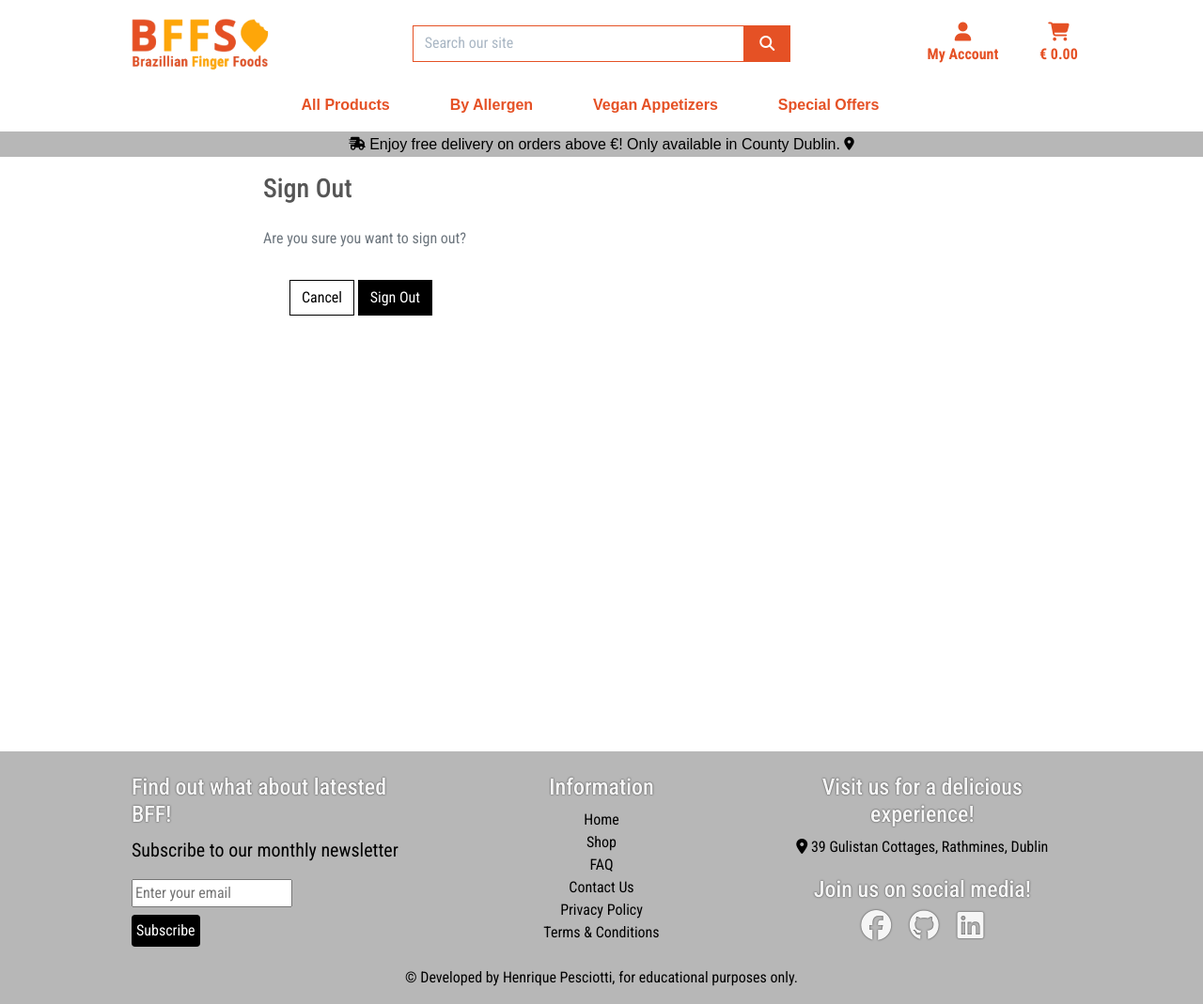
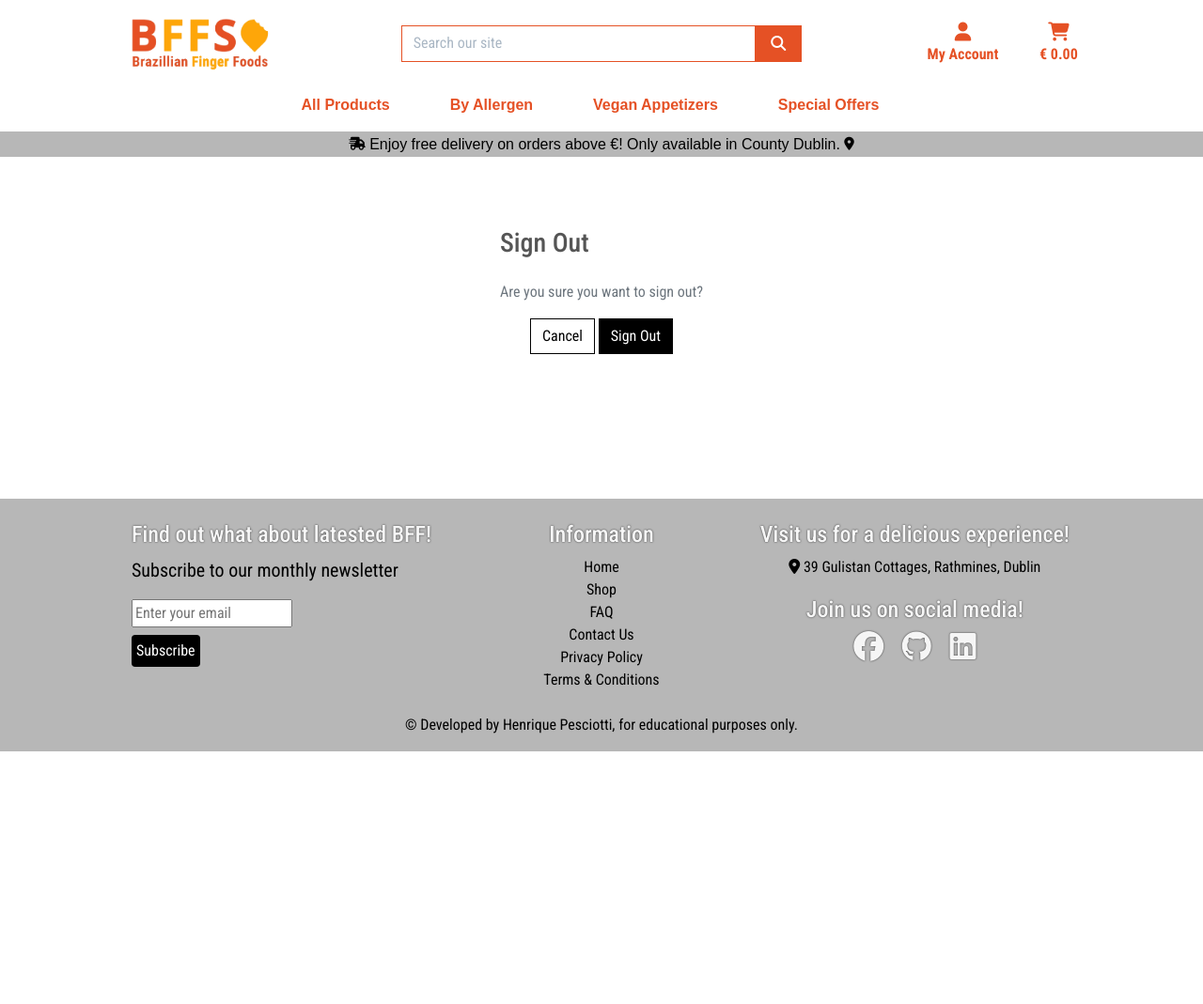
Before and after one commit to hpesciotti/bffs-brazilian-finger-foods, a Django app: page /accounts/logout/ in a window 1280 px wide. Shown: the whole page at 94% size. After the commit the page ends 800 px from the top, so only its background shows below. Run offline with Django 5.2, Linux system fonts and the light colour scheme; the visitor is signed in with stand-in values (Sample User, id 1); some libraries are stand-ins or nearby versions.

Commit message:
style: add major adjustments to grid classes in base.html and all auth pages

```diff
--- a/static/css/base.css
+++ b/static/css/base.css
@@ -14,6 +14,11 @@ body {
     justify-content: center;
     height: 1.5rem;
     width: 1.5rem;
+}
+
+.row {
+    --bs-gutter-x: 0;
+    --bs-gutter-y: 0;
 }
 
 .logo {
@@ -181,10 +186,6 @@ input[name='q']::placeholder {
 }
 
 /* Footer */
-footer {
-    overflow: hidden;
-}
-
 .text-white-footer {
     color: #fafafafa;
     text-shadow:  0 0 2px rgba(0, 0, 0, 0.8);
@@ -384,7 +385,6 @@ footer a:hover {
 
     .carousel-item img {
         object-fit: contain!important;
-        max-height: 600px!important;
     }
 }
 
@@ -398,7 +398,7 @@ footer a:hover {
     }
 
     .header-container {
-        padding-top: 164px;
+        padding-top: 84px;
     }
 
     .carousel-item img {
@@ -410,34 +410,36 @@ footer a:hover {
 /* pad the top a bit when navbar is collapsed on mobile */
 @media (max-width: 991px) {
     .header-container {
-        padding-top: 92px;
-    }
-
-    body {
-        height: calc(100vh - 92px);
+        padding-top: 50px;
     }
 }
 
 @media (max-width: 800px) {
+
+    .expand-sm {
+        height: 65vh;
+    }
+
     .newsletter-form {
         text-align: center;
     }
+
     .newsletter-form .form-control {
         max-width: 100%;
         width: 100%;
     }
+
     .newsletter-form button {
         display: block;
         margin: 0 auto;
     }
+
 }
 
 @media (max-width: 561px) {
+
     .header-container {
-        padding-top: 127px;
+        padding-top: 63px;
     }
 
-    body {
-        height: calc(100vh - 127px);
-    }
 }
--- a/templates/account/base.html
+++ b/templates/account/base.html
@@ -1,10 +1,10 @@
 {% extends "base.html" %}
 
 {% block content %}
-    <div class="container header-container">
+    <div class="container-fluid d-flex justify-content-center align-items-center expand-sm my-3">
         <div class="overlay"></div>
         <div class="row">
-            <div class="col-12 col-md-6">
+            <div class="col-12">
                 <div class="allauth-form-inner-content">
                     {% block inner_content %}
                     {% endblock %}
--- a/templates/account/logout.html
+++ b/templates/account/logout.html
@@ -5,17 +5,8 @@
 {% block head_title %}{% trans "Sign Out" %}{% endblock %}
 
 {% block inner_content %}
-
-<div class="container-fluid m-auto overflow-auto">
-  <div class="row justify-content-center">
-      <div class="col-md-8 mt-3 offset-md-2">
 <h3 class="my-1">{% trans "Sign Out" %}</h3>
 <p>{% trans 'Are you sure you want to sign out?' %}</p>
-      </div>
-  </div>
-  <div class="row justify-content-center">
-      <div class="col-md-8 m-3 offset-md-2">
-
 <form class="text-center" method="post" action="{% url 'account_logout' %}">
 {% csrf_token %}
 {% if redirect_field_value %}
@@ -24,8 +15,4 @@
 <a class="btn btn-outline-black rounded-0" href="{% url 'home' %}">Cancel</a>
 <button class="btn btn-signup right" type="submit">{% trans 'Sign Out' %}</button>
 </form>
-      </div>
-  </div>
-</div>
-
 {% endblock %}
--- a/templates/base.html
+++ b/templates/base.html
@@ -47,8 +47,8 @@
         <title>BFFs - Brazilian Finger Foods</title>
     </head>
 
-    <body>
-        <header class="container-fluid fixed-top">
+    <body class="d-flex flex-column h-100">
+        <header class="container-fluid fixed-top px-0 mx-0">
             <div id="topnav" class="row bg-white pt-lg-2 d-none d-lg-flex">
                 <div class="col-12 col-lg-4 my-auto py-1 py-lg-0 d-flex justify-content-center align-items-center">
                     <a href="{% url 'home' %}" class="nav-link main-logo-link">
@@ -114,7 +114,7 @@
                 </div>
             </div>
             <div class="row bg-white">
-                <nav class="navbar navbar-expand-lg navbar-light w-100">
+                <nav class="navbar navbar-expand-lg navbar-light w-100 px-3">
                     <button class="navbar-toggler collapsed" type="button" data-bs-toggle="collapse" data-bs-target="#main-nav" aria-controls="main-nav" aria-expanded="false" aria-label="Toggle navigation">
                         <span class="text-center"><i aria-hidden="true" class="fa-solid fa-bars text-dk-orange fs-2 py-auto"></i></span>
                     </button>
@@ -122,7 +122,7 @@
                     {% include 'includes/main-nav.html' %}
                 </nav>
             </div>
-            <div id="delivery-banner" class="row text-center">
+            <div id="delivery-banner" class="row text-center px-0 mx-0">
                 <div class="col bg-gray text-black">
                     <h6 class="logo-font my-1"><i class="fa-solid fa-truck-fast fa-sm"></i> Enjoy free delivery on orders above &euro;{{ free_delivery_threshold }}! Only available in County Dublin. <i class="fa-solid fa-location-dot fa-sm"></i></h6>
                 </div>
@@ -150,7 +150,7 @@
         {% endif %}
 
         <!-- Main -->
-        <main class="d-flex flex-column min-vh-100">
+        <main class="header-container container-fluid d-flex vh-100 px-0 mx-0">
         {% block content %}
         {% endblock %}
         </main>
```
Also changed, not shown: home/templates/home/index.html (+10 -12 lines). Lines whose indentation alone changed are shown as unchanged.
